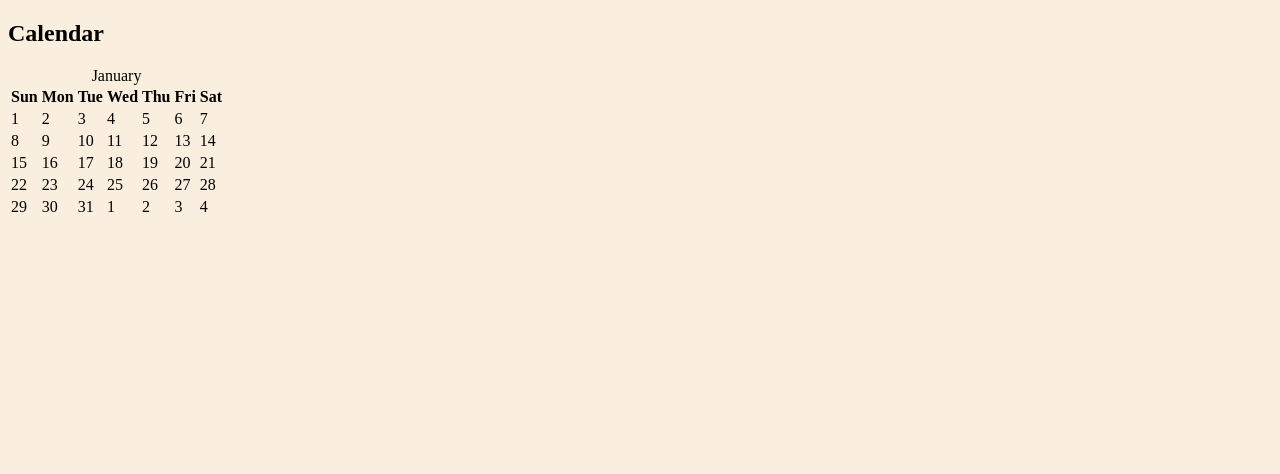
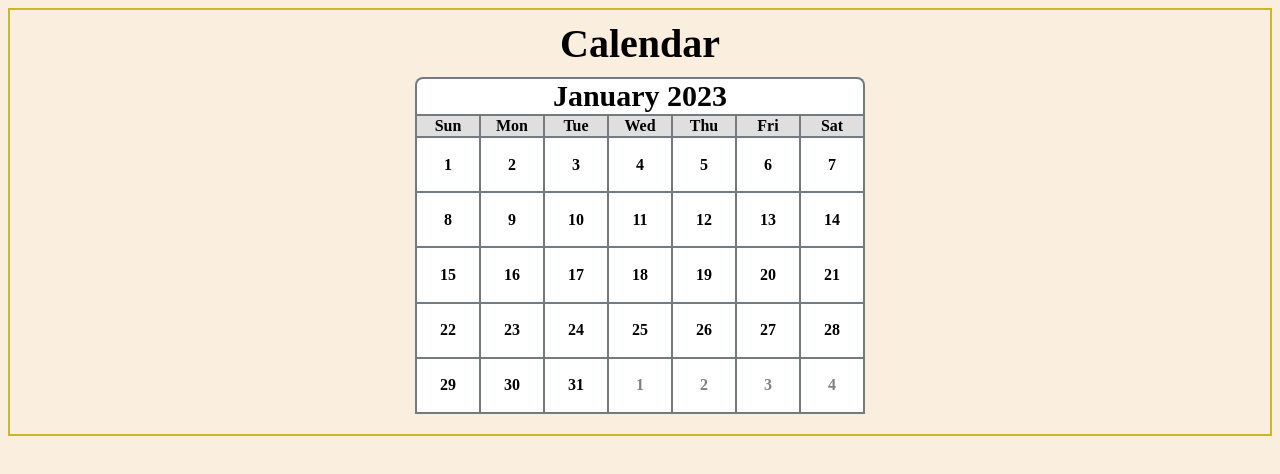
Before and after one commit to AleHS01/Basic-Web.-Dev-pages, a plain HTML site: page Practice/Table_Practice/table.html in a window 1280 px wide. Drawn offline with Linux system fonts and the light colour scheme.

Commit message:
Calendar finish

```diff
--- a/Practice/Table_Practice/table.html
+++ b/Practice/Table_Practice/table.html
@@ -10,9 +10,9 @@
 <body>
     <main>
         <section>
-            <h2>Calendar</h2>
+            <h1>Calendar</h1>
             <table>
-                <caption>January</caption>
+                <caption>January 2023</caption>
                 <thead>
                     <th>Sun</th>
                     <th>Mon</th>
--- a/Practice/Table_Practice/table_Styling.css
+++ b/Practice/Table_Practice/table_Styling.css
@@ -1,3 +1,66 @@
+html{
+    box-sizing: border-box;
+}
 body{
     background-color: rgb(250, 238, 223);
 }
+section:first-of-type{
+    border: 2px solid rgb(204, 183, 44);
+    height: 100%;
+}
+table{
+    margin: 0 auto;
+    background-color: rgb(255, 255, 255);
+    border-radius: 8px;
+    padding: 10px;
+    border-collapse: collapse;
+    width: 450px;
+    height: 300px;
+    margin-bottom: 20px;
+    table-layout: fixed;
+}
+h1{
+    text-align: center;
+    font-size: 40px;
+    margin: 10px 0;
+}
+table > tbody  td{
+    text-align: center;
+    font-weight: bold;
+}
+thead th, table caption, table td{
+    border: 2px solid rgb(116, 123, 128);
+}
+thead th{
+    background-color: rgb(223, 223, 223);
+}
+table caption{
+    background-color: white;
+    height: 35px;
+    font-weight: bold;
+    font-size: 30px;
+    border-top-left-radius: 8px;
+    border-top-right-radius: 8px;
+    border-bottom: 0;
+}
+ table tbody td:hover:not(.february){
+    background-color: aquamarine;
+    cursor: pointer;
+ }
+ table tbody td:active:not(.february){
+    background-color: rgb(0, 178, 119);
+    cursor: pointer;
+ }
+ .february{
+    color: grey;
+ }
+ .february:hover{
+    background-color: bisque;
+    color: black;
+    cursor: pointer;
+ }
+ .february:active{
+    background-color: rgb(222, 180, 128);
+    color: black;
+    cursor: pointer;
+ }
```
